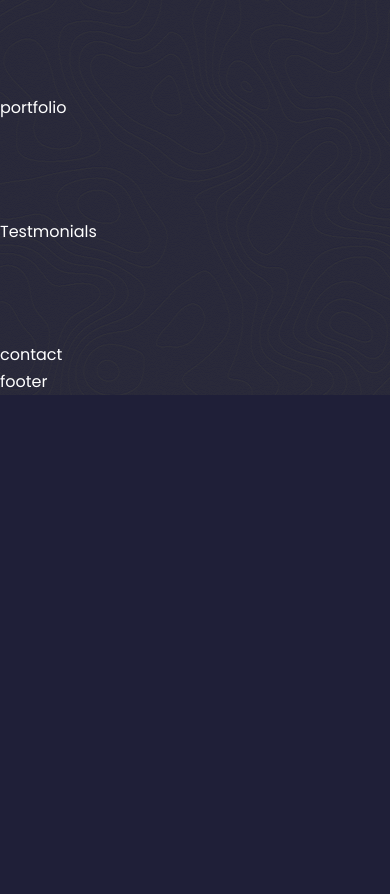
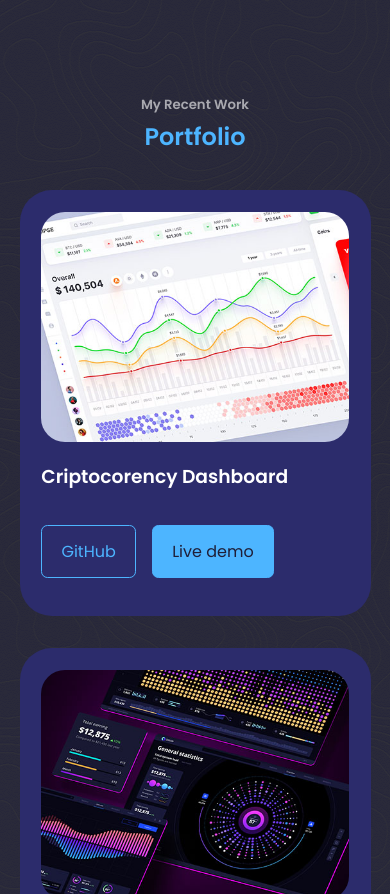
Before and after one commit to JailsonA/reactPortfolioegator, a React (Create React App) app: page / in a window 390 px wide. Shown: the part 4534-5428 px from the top of the page. Before the commit the page ends 4929 px from the top, so only its background shows below. Built offline with nearby package versions, Linux system fonts and the light colour scheme.

Commit message:
Portfolio Component JSX - Portfolio Component CSS - Portfolio Component Responsive Design

```diff
--- a/src/components/portfolio/Portfolio.jsx
+++ b/src/components/portfolio/Portfolio.jsx
@@ -1,12 +1,87 @@
-import './portfolio.css'
+import "./portfolio.css";
+import IMG1 from "../../assets/portfolio1.jpg";
+import IMG2 from "../../assets/portfolio2.jpg";
+import IMG3 from "../../assets/portfolio3.jpg";
+import IMG4 from "../../assets/portfolio4.jpg";
+import IMG5 from "../../assets/portfolio5.png";
+import IMG6 from "../../assets/portfolio6.jpg";
+function Portfolio() {
+  const data = [
+    {
+      id: 1,
+      image: IMG1,
+      title: "Criptocorency Dashboard",
+      github: "https://github.com",
+      demo: "http://dribbble.com",
+    },
+    {
+      id: 2,
+      image: IMG2,
+      title: "charts Dashboard",
+      github: "https://github.com",
+      demo: "http://dribbble.com",
+    },
+    {
+      id: 3,
+      image: IMG3,
+      title: "Figma Dashboard",
+      github: "https://github.com",
+      demo: "http://dribbble.com",
+    },
+    {
+      id: 4,
+      image: IMG4,
+      title: "Criptocorency Dashboard",
+      github: "https://github.com",
+      demo: "http://dribbble.com",
+    },
+    {
+      id: 5,
+      image: IMG5,
+      title: "Criptocorency Dashboard",
+      github: "https://github.com",
+      demo: "http://dribbble.com",
+    },
+    {
+      id: 6,
+      image: IMG6,
+      title: "Criptocorency Dashboard",
+      github: "https://github.com",
+      demo: "http://dribbble.com",
+    },
+  ];
 
- function Portfolio() {
   return (
-    <section id='portfolio'>
+    <section id="portfolio">
+      <h5>My Recent Work</h5>
+      <h2>Portfolio</h2>
 
-      portfolio
+      <div className="container portfolio_container">
+        {data.map(({ id, image, title, github, demo }) => {
+          return (
+            <article key={id} className="portfolio_item">
+              <div className="portfolio_item-image">
+                <img src={image} alt="portfolio" />
+              </div>
+              <h3>{title}</h3>
+              <div className="portfolio_item-cta">
+                <a href={github} className="btn" target="_blank">
+                  GitHub
+                </a>
+                <a
+                  href={demo}
+                  className="btn btn-primary"
+                  target="_blank"
+                >
+                  Live demo
+                </a>
+              </div>
+            </article>
+          );
+        })}
+      </div>
     </section>
-  )
+  );
 }
 
-export default Portfolio
+export default Portfolio;
--- a/src/components/portfolio/portfolio.css
+++ b/src/components/portfolio/portfolio.css
@@ -0,0 +1,54 @@
+.portfolio_container{
+    display: grid;
+    grid-template-columns: repeat(3, 1fr);
+    gap: 2.5rem;
+}
+
+.portfolio_item{
+    background: var(--color-bg-variant);
+    padding: 1.3rem;
+    border-radius: 2rem;
+    border: solid 1px transparent;
+    transition: var(--transition);
+}
+
+.portfolio_item:hover{
+    border-color: var(--color-primary-variant);
+    background: transparent;
+}
+
+.portfolio_item-image{
+    border-radius: 1.5rem;
+    overflow: hidden;
+}
+
+.portfolio_item h3{
+    margin: 1.2rem 0 2rem;
+}
+.portfolio_item-cta{
+    display: flex;
+    gap: 1rem;
+    margin-bottom: 1rem;
+}
+
+
+/* ========== Responsividade Tablets ========= */
+
+@media screen and (max-width:1024px) {
+    .portfolio_container{
+        grid-template-columns: 1fr 1fr;
+        gap: 2rem;
+    }
+
+
+}
+
+/* ========== Responsividade Mobile ========= */
+
+@media screen and (max-width:600px) {
+    .portfolio_container{
+        grid-template-columns: 1fr;
+        gap: 1.5 rem;
+    }
+
+}
```
